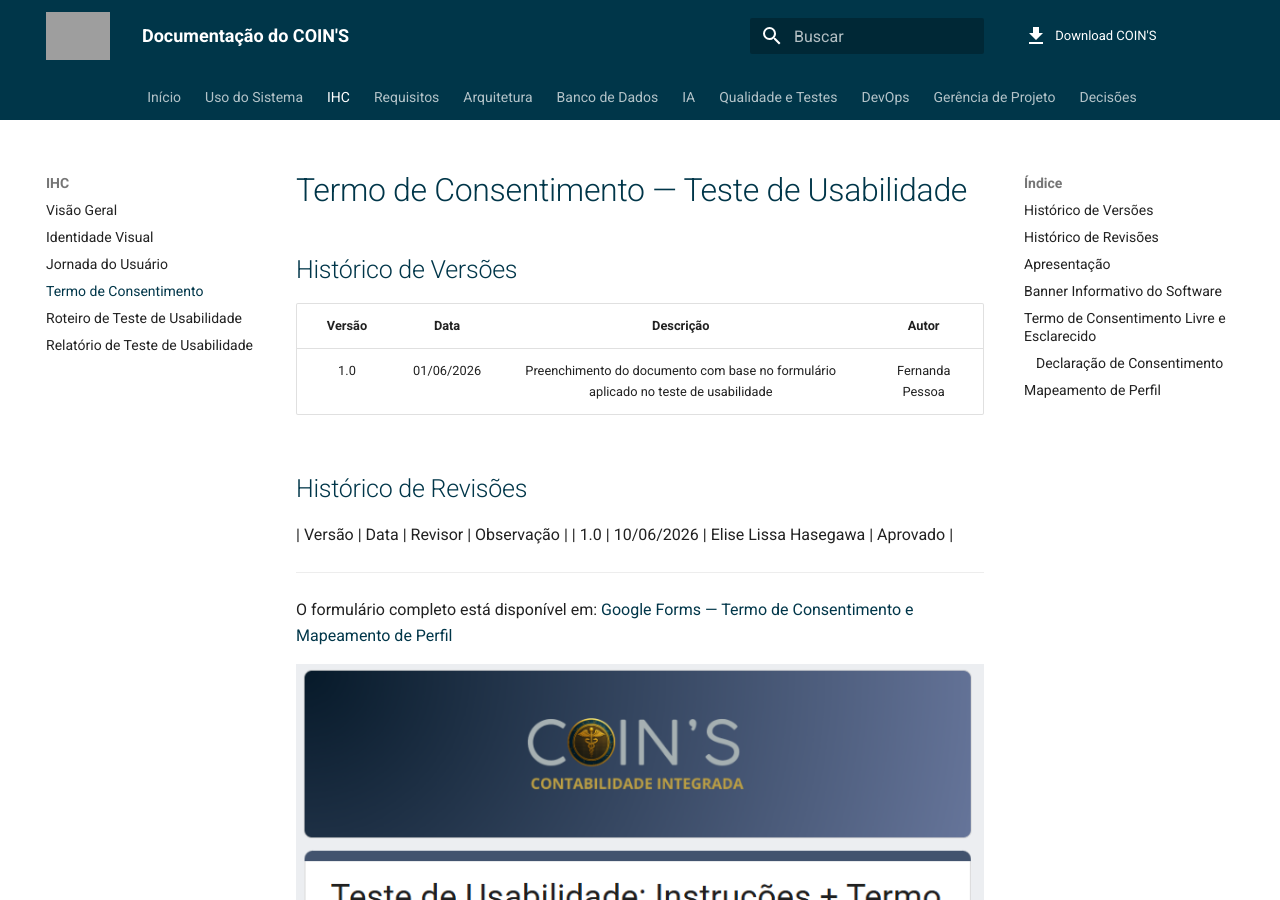
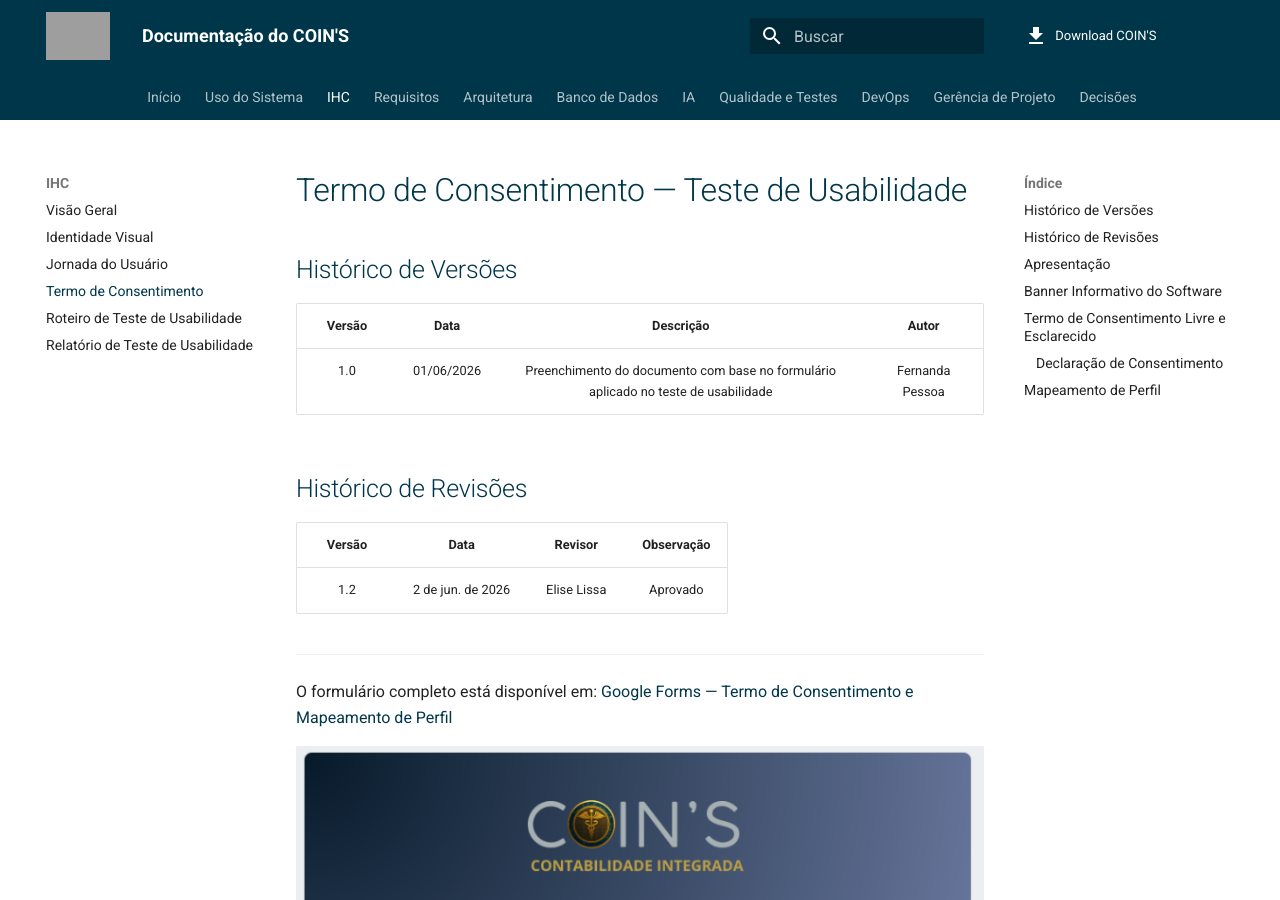
Before and after one commit to NES-Contabilidade-Integrada/doc-coins2026.1, an MkDocs documentation site: the page built from docs/ihc/termo-consentimento-usabilidade.md, in a window 1280 px wide and 900 px high. Built offline with MkDocs 1.6.1 and Material for MkDocs 9.7.7, drawn with Linux system fonts in a browser that asks for light colours; grey boxes are pictures that could not be loaded.

Commit message:
docs: fix tabela histórico de revisões

```diff
--- a/docs/ihc/termo-consentimento-usabilidade.md
+++ b/docs/ihc/termo-consentimento-usabilidade.md
@@ -9,7 +9,8 @@
 ## Histórico de Revisões
 
 | Versão | Data | Revisor | Observação |
-| 1.0 | 10/06/2026 | Elise Lissa Hasegawa | Aprovado |
+| :---: | :---: | :---: | :---: |
+| 1.2 | 2 de jun. de 2026 | Elise Lissa | Aprovado |
 
 ---
 
```
